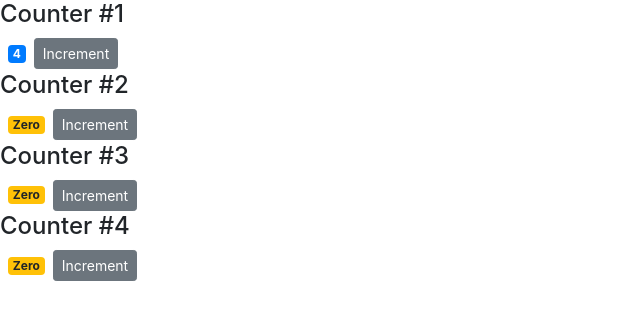
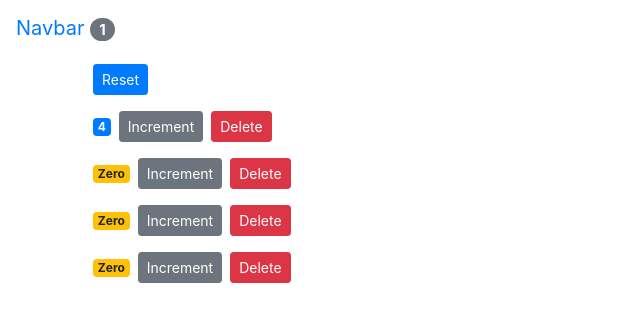
Before and after one commit to rdquintas/ReactLab, a React (Create React App) app in the folder counter-app/: page / in a window 1280 px wide. Shown: the top 322 px of the page, without its empty margins (0-640 px from the left). Built offline with nearby package versions, Linux system fonts and the light colour scheme.

Commit message:
fixing State

```diff
--- a/counter-app/src/App.js
+++ b/counter-app/src/App.js
@@ -1,26 +1,55 @@
 import React, { Component } from "react";
-import logo from "./logo.svg";
+import NavBar from "./components/navbar";
+import Counters from "./components/counters";
+
 import "./App.css";
 
 class App extends Component {
+  state = {
+    counters: [
+      { id: 1, value: 4 },
+      { id: 2, value: 0 },
+      { id: 3, value: 0 },
+      { id: 4, value: 0 }
+    ]
+  };
+
+  handleIncrement = counter => {
+    const counters = [...this.state.counters];
+    const index = counters.indexOf(counter);
+    counters[index] = { ...counter };
+    counters[index].value++;
+    this.setState({ counters: counters });
+  };
+
+  handleDelete = counterId => {
+    const counters = this.state.counters.filter(c => c.id !== counterId);
+    this.setState({ counters: counters });
+  };
+
+  handleReset = () => {
+    const counters = this.state.counters.map(c => {
+      c.value = 0;
+      return c;
+    });
+    this.setState({ counters: counters });
+  };
+
   render() {
     return (
-      <div className="App">
-        <header className="App-header">
-          <img src={logo} className="App-logo" alt="logo" />
-          <p>
-            Edit <code>src/App.js</code> and save to reload.
-          </p>
-          <a
-            className="App-link"
-            href="https://reactjs.org"
-            target="_blank"
-            rel="noopener noreferrer"
-          >
-            Learn React
-          </a>
-        </header>
-      </div>
+      <React.Fragment>
+        <NavBar
+          totalCounters={this.state.counters.filter(c => c.value > 0).length}
+        />
+        <main className="container">
+          <Counters
+            counters={this.state.counters}
+            onIncrement={this.handleIncrement}
+            onReset={this.handleReset}
+            onDelete={this.handleDelete}
+          />
+        </main>
+      </React.Fragment>
     );
   }
 }
--- a/counter-app/src/components/counter.jsx
+++ b/counter-app/src/components/counter.jsx
@@ -1,23 +1,29 @@
 import React, { Component } from "react";
 
 class Counter extends Component {
-  state = {
-    value: this.props.value
-    // tags: ["tag1", "tag2", "tag3"]
-  };
+  // state = {
+  //   value: this.props.counter.value
+  //   // tags: ["tag1", "tag2", "tag3"]
+  // };
 
   render() {
-    console.log("props", this.props);
+    // console.log("props", this.props);
 
     return (
       <div>
-        {this.props.children}
+        {/* {this.props.children} */}
         <span className={this.getBadgeClasses()}>{this.formatCount()}</span>
         <button
-          onClick={this.handleIncrement}
+          onClick={() => this.props.onIncrement(this.props.counter)}
           className="btn btn-secondary btn-sm"
         >
           Increment
+        </button>
+        <button
+          onClick={() => this.props.onDelete(this.props.counter.id)}
+          className="btn btn-danger btn-sm m-2"
+        >
+          Delete
         </button>
         {/* <ul>
           {this.state.tags.map(tag => (
@@ -28,18 +34,15 @@ class Counter extends Component {
     );
   }
 
-  handleIncrement = () => {
-    this.setState({ value: this.state.value + 1 });
-  };
-
   getBadgeClasses() {
     let classes = "badge  m-2 ";
-    classes += this.state.value === 0 ? "badge-warning" : "badge-primary";
+    classes +=
+      this.props.counter.value === 0 ? "badge-warning" : "badge-primary";
     return classes;
   }
 
   formatCount() {
-    const { value } = this.state;
+    const { value } = this.props.counter;
     return value === 0 ? "Zero" : value;
   }
 }
--- a/counter-app/src/components/counters.jsx
+++ b/counter-app/src/components/counters.jsx
@@ -2,21 +2,25 @@ import React, { Component } from "react";
 import Counter from "./counter";
 
 class Counters extends Component {
-  state = {
-    counters: [
-      { id: 1, value: 4 },
-      { id: 2, value: 0 },
-      { id: 3, value: 0 },
-      { id: 4, value: 0 }
-    ]
-  };
-
   render() {
     return (
       <div>
-        {this.state.counters.map(counter => (
-          <Counter key={counter.id} value={counter.value}>
-            <h4>Counter #{counter.id}</h4>
+        <button
+          onClick={this.props.onReset}
+          className="btn btn-primary btn-sm m-2"
+        >
+          Reset
+        </button>
+        {this.props.counters.map(counter => (
+          <Counter
+            key={counter.id}
+            onDelete={this.props.onDelete}
+            onIncrement={this.props.onIncrement}
+            // value={counter.value}
+            // id={counter.id}
+            counter={counter}
+          >
+            {/* <h4>Counter #{counter.id}</h4> */}
           </Counter>
         ))}
       </div>
--- /dev/null
+++ b/counter-app/src/components/navbar.jsx
@@ -0,0 +1,17 @@
+import React, { Component } from "react";
+class NavBar extends Component {
+  render() {
+    return (
+      <nav className="navbar navbar-ligth bg-ligth">
+        <a href="www.google.com" className="navbar-brand">
+          Navbar{" "}
+          <span className="badge badge-pill badge-secondary">
+            {this.props.totalCounters}
+          </span>
+        </a>
+      </nav>
+    );
+  }
+}
+
+export default NavBar;
--- a/counter-app/src/index.js
+++ b/counter-app/src/index.js
@@ -2,7 +2,7 @@ import React from "react";
 import ReactDOM from "react-dom";
 import "./index.css";
 import "bootstrap/dist/css/bootstrap.css";
-import Counters from "./components/counters";
+import App from "./App";
 
-// ReactDOM.render( < App / > , document.getElementById('root'));
-ReactDOM.render(<Counters />, document.getElementById("root"));
+ReactDOM.render(<App />, document.getElementById("root"));
+// ReactDOM.render(<Counters />, document.getElementById("root"));
```
